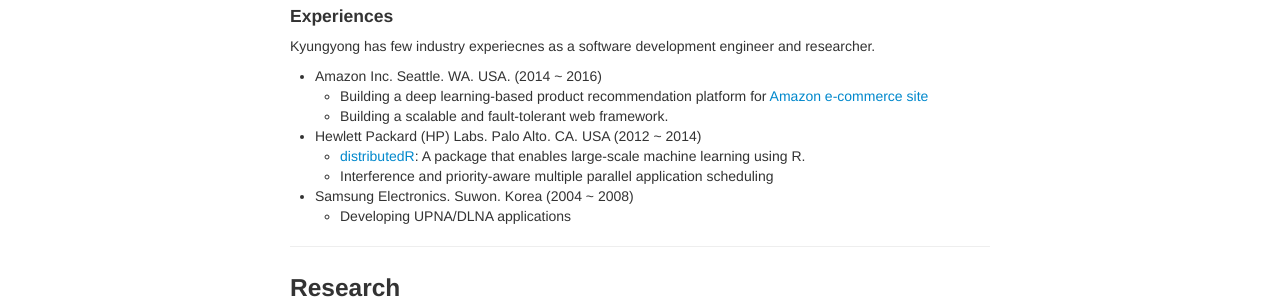
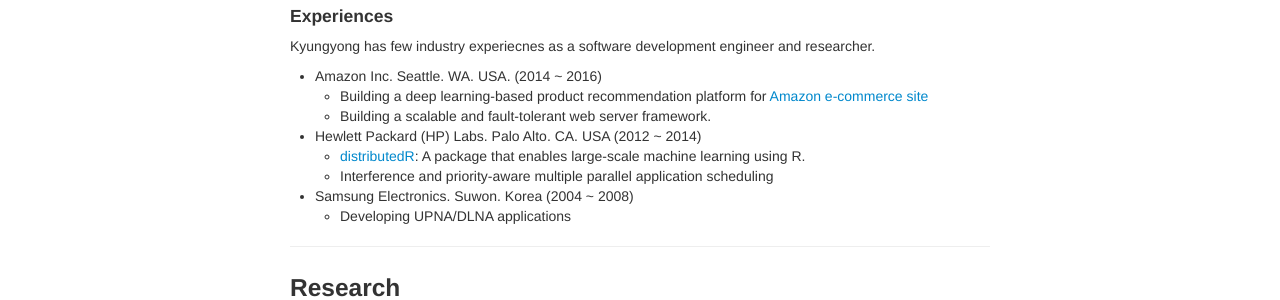
Before and after one commit to ddps-lab/kmu-bigdata.github.io, a Jekyll site: the page built from index.md, in a window 1280 px wide. Shown: the part 336-636 px from the top of the page. Built offline with Jekyll 4.4.1, drawn with Linux system fonts in a browser that asks for light colours.

Commit message:
rewording amazon work

```diff
--- a/index.md
+++ b/index.md
@@ -16,7 +16,7 @@
 
 * Amazon Inc. Seattle. WA. USA. (2014 ~ 2016)
   * Building a deep learning-based product recommendation platform for [Amazon e-commerce site](https://www.amazon.com/)
-  * Building a scalable and fault-tolerant web framework.
+  * Building a scalable and fault-tolerant web server framework.
 * Hewlett Packard (HP) Labs. Palo Alto. CA. USA (2012 ~ 2014)
   * [distributedR](https://github.com/vertica/distributedR): A package that enables large-scale machine learning using R.
   * Interference and priority-aware multiple parallel application scheduling
```
